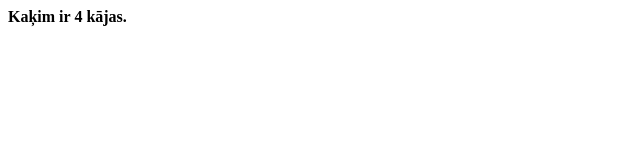
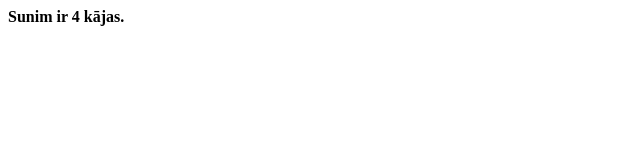
Before and after one commit to indriks/4kajainie, a plain HTML site: page index.html in a window 1280 px wide. Shown: the full height of the page, 0-640 px from the left. Drawn offline with Linux system fonts and the light colour scheme.

Commit message:
kakis nomainits pret suni

```diff
--- a/index.html
+++ b/index.html
@@ -5,6 +5,6 @@
     <title>Git Projekts</title>
   </head>
   <body>
-    <b>Kaķim ir 4 kājas.</b>
+    <b>Sunim ir 4 kājas.</b>
   </body>
 </html>
```
